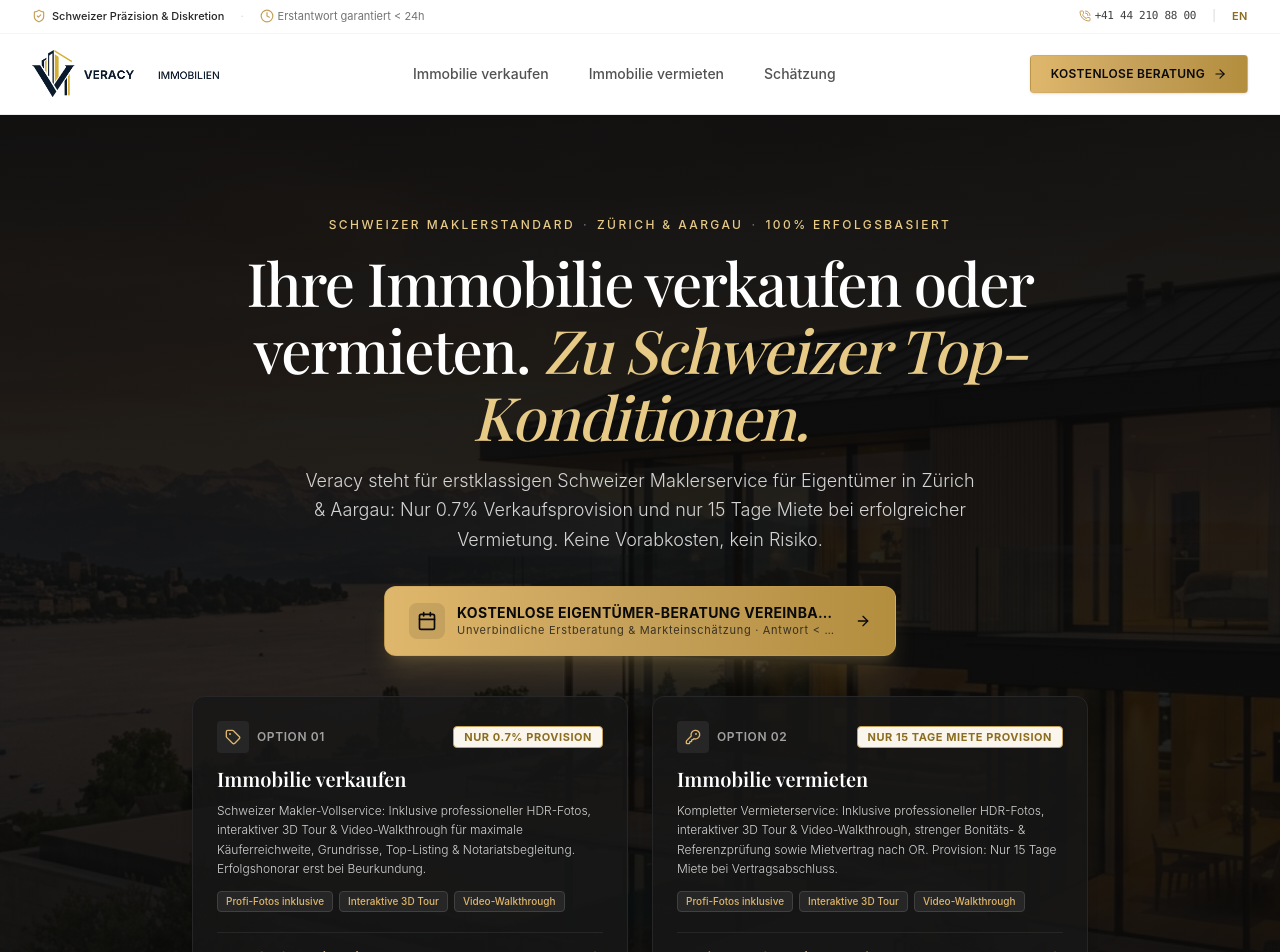
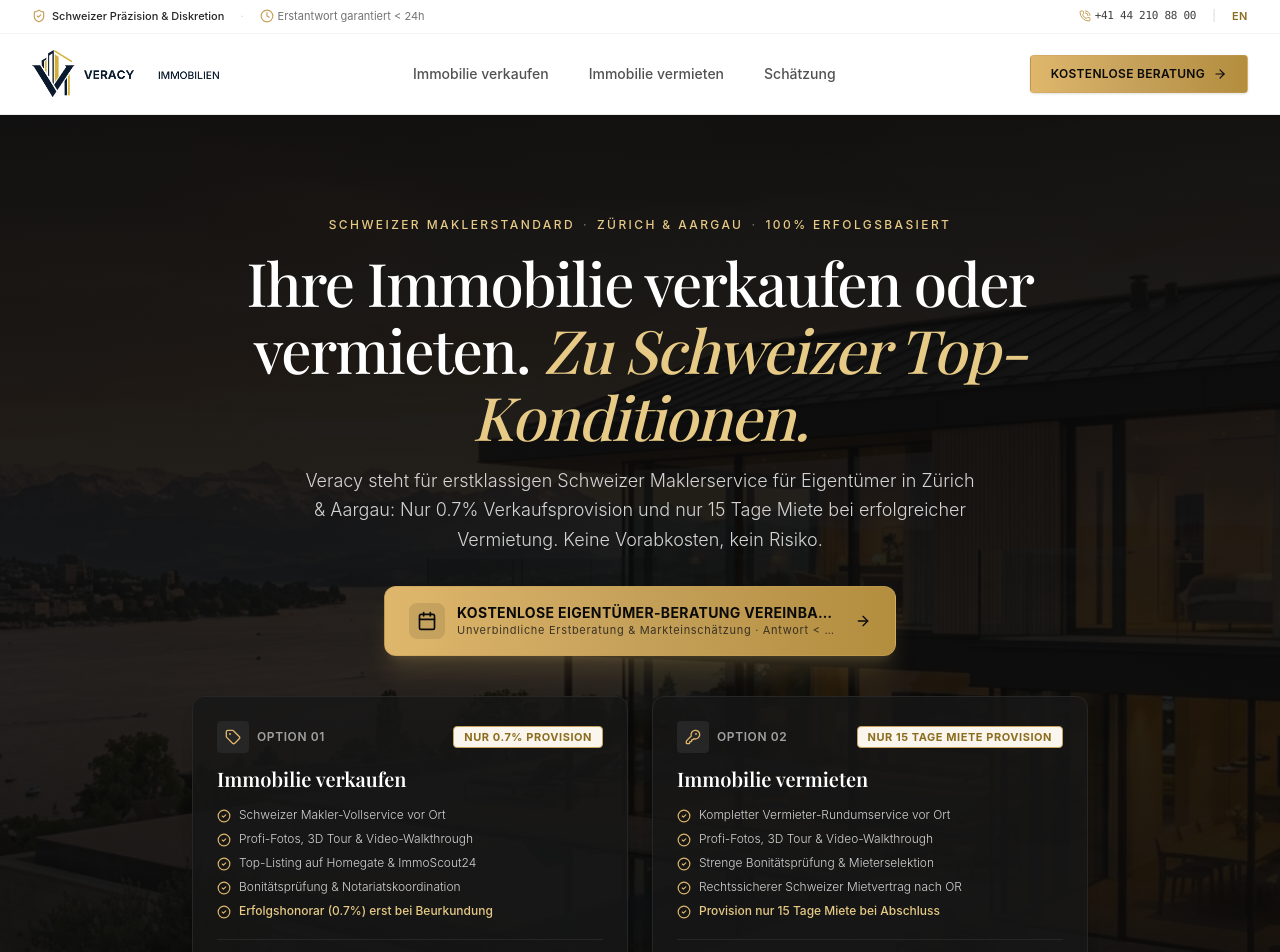
Before and after one commit to Dronasindhu/veracy-immobilien, a React (Vite) app: page / in a window 1280 px wide. Shown: the top 952 px of the page. Built offline with nearby package versions, Linux system fonts and the light colour scheme; a web font is replaced by a local one.

Commit message:
refactor(hero): update service feature list
Replace descriptive paragraph with a structured bulleted list for better readability in the hero section.

```diff
--- a/src/components/HeroSection.tsx
+++ b/src/components/HeroSection.tsx
@@ -145,23 +145,29 @@ export const HeroSection: React.FC<HeroSectionProps> = ({
                 {language === 'de' ? 'Immobilie verkaufen' : 'Sell Property'}
               </h2>
 
-              <p className="text-xs text-neutral-300 mt-2 font-light leading-relaxed">
-                {language === 'de'
-                  ? 'Schweizer Makler-Vollservice: Inklusive professioneller HDR-Fotos, interaktiver 3D Tour & Video-Walkthrough für maximale Käuferreichweite, Grundrisse, Top-Listing & Notariatsbegleitung. Erfolgshonorar erst bei Beurkundung.'
-                  : 'Full Swiss on-site brokerage: Includes professional HDR photography, interactive 3D tour & video walkthrough for peak buyer engagement, floor plans, priority listing & notary filing. Success fee only upon notarization.'}
-              </p>
-
-              <div className="mt-3 flex flex-wrap gap-1.5">
-                <span className="text-[10px] font-medium bg-neutral-800 text-[#DFB76C] px-2 py-0.5 rounded border border-neutral-700">
-                  {language === 'de' ? 'Profi-Fotos inklusive' : 'Pro photos included'}
-                </span>
-                <span className="text-[10px] font-medium bg-neutral-800 text-[#DFB76C] px-2 py-0.5 rounded border border-neutral-700">
-                  {language === 'de' ? 'Interaktive 3D Tour' : 'Interactive 3D tour'}
-                </span>
-                <span className="text-[10px] font-medium bg-neutral-800 text-[#DFB76C] px-2 py-0.5 rounded border border-neutral-700">
-                  {language === 'de' ? 'Video-Walkthrough' : 'Video walkthrough'}
-                </span>
-              </div>
+              {/* Bullet Points */}
+              <ul className="mt-3.5 space-y-2 text-xs text-neutral-300 font-light">
+                <li className="flex items-start gap-2">
+                  <CheckCircle2 className="w-3.5 h-3.5 text-[#DFB76C] shrink-0 mt-0.5" />
+                  <span>{language === 'de' ? 'Schweizer Makler-Vollservice vor Ort' : 'Full Swiss on-site brokerage'}</span>
+                </li>
+                <li className="flex items-start gap-2">
+                  <CheckCircle2 className="w-3.5 h-3.5 text-[#DFB76C] shrink-0 mt-0.5" />
+                  <span>{language === 'de' ? 'Profi-Fotos, 3D Tour & Video-Walkthrough' : 'Pro photos, 3D tour & video walkthrough'}</span>
+                </li>
+                <li className="flex items-start gap-2">
+                  <CheckCircle2 className="w-3.5 h-3.5 text-[#DFB76C] shrink-0 mt-0.5" />
+                  <span>{language === 'de' ? 'Top-Listing auf Homegate & ImmoScout24' : 'Top listing on Homegate & ImmoScout24'}</span>
+                </li>
+                <li className="flex items-start gap-2">
+                  <CheckCircle2 className="w-3.5 h-3.5 text-[#DFB76C] shrink-0 mt-0.5" />
+                  <span>{language === 'de' ? 'Bonitätsprüfung & Notariatskoordination' : 'Solvency vetting & notary coordination'}</span>
+                </li>
+                <li className="flex items-start gap-2">
+                  <CheckCircle2 className="w-3.5 h-3.5 text-[#DFB76C] shrink-0 mt-0.5" />
+                  <span className="text-[#E6CA85] font-medium">{language === 'de' ? 'Erfolgshonorar (0.7%) erst bei Beurkundung' : 'Success fee (0.7%) only upon notarization'}</span>
+                </li>
+              </ul>
             </div>
 
             <div className="mt-5 pt-4 border-t border-neutral-800 flex items-center justify-between text-xs font-semibold text-[#DFB76C] group-hover:text-white transition-colors">
@@ -194,23 +200,29 @@ export const HeroSection: React.FC<HeroSectionProps> = ({
                 {language === 'de' ? 'Immobilie vermieten' : 'Rent Out Property'}
               </h2>
 
-              <p className="text-xs text-neutral-300 mt-2 font-light leading-relaxed">
-                {language === 'de'
-                  ? 'Kompletter Vermieterservice: Inklusive professioneller HDR-Fotos, interaktiver 3D Tour & Video-Walkthrough, strenger Bonitäts- & Referenzprüfung sowie Mietvertrag nach OR. Provision: Nur 15 Tage Miete bei Vertragsabschluss.'
-                  : 'Complete landlord service: Includes professional HDR photography, interactive 3D tour & video walkthrough, rigorous solvency & reference checks, and Swiss lease contracts. Commission: Strictly 15 days of rent upon signing.'}
-              </p>
-
-              <div className="mt-3 flex flex-wrap gap-1.5">
-                <span className="text-[10px] font-medium bg-neutral-800 text-[#DFB76C] px-2 py-0.5 rounded border border-neutral-700">
-                  {language === 'de' ? 'Profi-Fotos inklusive' : 'Pro photos included'}
-                </span>
-                <span className="text-[10px] font-medium bg-neutral-800 text-[#DFB76C] px-2 py-0.5 rounded border border-neutral-700">
-                  {language === 'de' ? 'Interaktive 3D Tour' : 'Interactive 3D tour'}
-                </span>
-                <span className="text-[10px] font-medium bg-neutral-800 text-[#DFB76C] px-2 py-0.5 rounded border border-neutral-700">
-                  {language === 'de' ? 'Video-Walkthrough' : 'Video walkthrough'}
-                </span>
-              </div>
+              {/* Bullet Points */}
+              <ul className="mt-3.5 space-y-2 text-xs text-neutral-300 font-light">
+                <li className="flex items-start gap-2">
+                  <CheckCircle2 className="w-3.5 h-3.5 text-[#DFB76C] shrink-0 mt-0.5" />
+                  <span>{language === 'de' ? 'Kompletter Vermieter-Rundumservice vor Ort' : 'Full turnkey landlord service on-site'}</span>
+                </li>
+                <li className="flex items-start gap-2">
+                  <CheckCircle2 className="w-3.5 h-3.5 text-[#DFB76C] shrink-0 mt-0.5" />
+                  <span>{language === 'de' ? 'Profi-Fotos, 3D Tour & Video-Walkthrough' : 'Pro photos, 3D tour & video walkthrough'}</span>
+                </li>
+                <li className="flex items-start gap-2">
+                  <CheckCircle2 className="w-3.5 h-3.5 text-[#DFB76C] shrink-0 mt-0.5" />
+                  <span>{language === 'de' ? 'Strenge Bonitätsprüfung & Mieterselektion' : 'Strict solvency screening & tenant vetting'}</span>
+                </li>
+                <li className="flex items-start gap-2">
+                  <CheckCircle2 className="w-3.5 h-3.5 text-[#DFB76C] shrink-0 mt-0.5" />
+                  <span>{language === 'de' ? 'Rechtssicherer Schweizer Mietvertrag nach OR' : 'Legally compliant Swiss lease contract (OR)'}</span>
+                </li>
+                <li className="flex items-start gap-2">
+                  <CheckCircle2 className="w-3.5 h-3.5 text-[#DFB76C] shrink-0 mt-0.5" />
+                  <span className="text-[#E6CA85] font-medium">{language === 'de' ? 'Provision nur 15 Tage Miete bei Abschluss' : 'Fee strictly 15 days rent upon signing'}</span>
+                </li>
+              </ul>
             </div>
 
             <div className="mt-5 pt-4 border-t border-neutral-800 flex items-center justify-between text-xs font-semibold text-[#DFB76C] group-hover:text-white transition-colors">
```
Also changed, not shown: .aistudio/artifacts/brain/81c8e466-aecc-4d40-b4e1-4df0efabbe37/.tempmediaStorage/media_1793176568694_5ca6b0fe.png (added), public/assets/aistudio/image_ac035f53.png (added).
